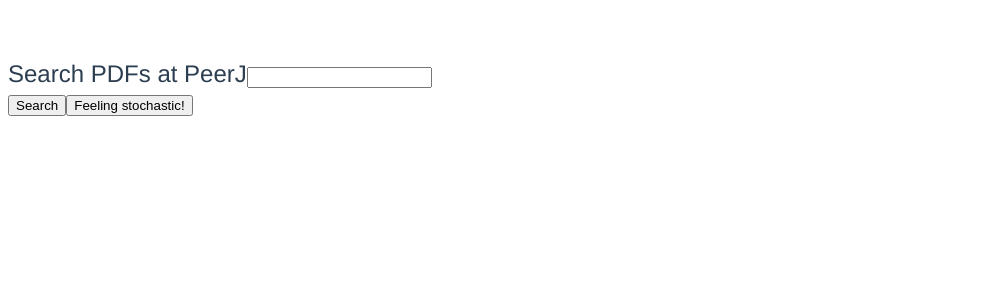
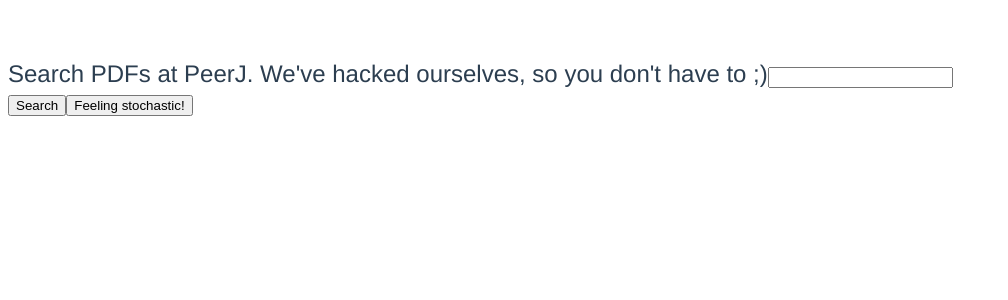
Before and after one commit to PeerJ/testing-something, a Vue app: page / in a window 1280 px wide. Shown: the top 300 px of the page, without its empty margins (0-1008 px from the left). Built offline with nearby package versions, Linux system fonts and the light colour scheme.

Commit message:
Focus cursor on empty search

```diff
--- a/src/App.vue
+++ b/src/App.vue
@@ -3,8 +3,8 @@
           <div class="row">
               <form class="form-inline" style="width: 100%" @submit.prevent="sendSearch()">
                   <div class="form-group bmd-form-group" style="width: 100%">
-                      <label for="search" class="bmd-label-floating">Search PDFs at PeerJ</label>
-                      <input id="search" type="text" class="form-control col-8" name="search" aria-label="Search..." v-model="searchText" @keyup.enter="sendSearch">
+                      <label for="search" class="bmd-label-floating">Search PDFs at PeerJ. We've hacked ourselves, so you don't have to ;)</label>
+                      <input ref="search" id="search" type="text" class="form-control col-8" name="search" aria-label="Search..." v-model="searchText" @keyup.enter="sendSearch">
                       <div class="input-group-append col-4">
                           <button class="btn btn-outline-info active" type="button" @click="sendSearch()">Search</button>
                           <button class="btn btn-sm btn-dark" type="button" @click="sendSearch(...arguments, true)">Feeling stochastic!</button>
@@ -96,8 +96,14 @@ export default {
          sendSearch (e, random) {
              if (!random && this.searchText.length < 3) {
                  this.searchError = 'Please type more than two letters'
+                 this.$refs.search.focus()
                  return
              }
+
+             if (random) {
+                 this.searchText = ''
+             }
+
              this.page = 0
 
              // needs escaping
```
